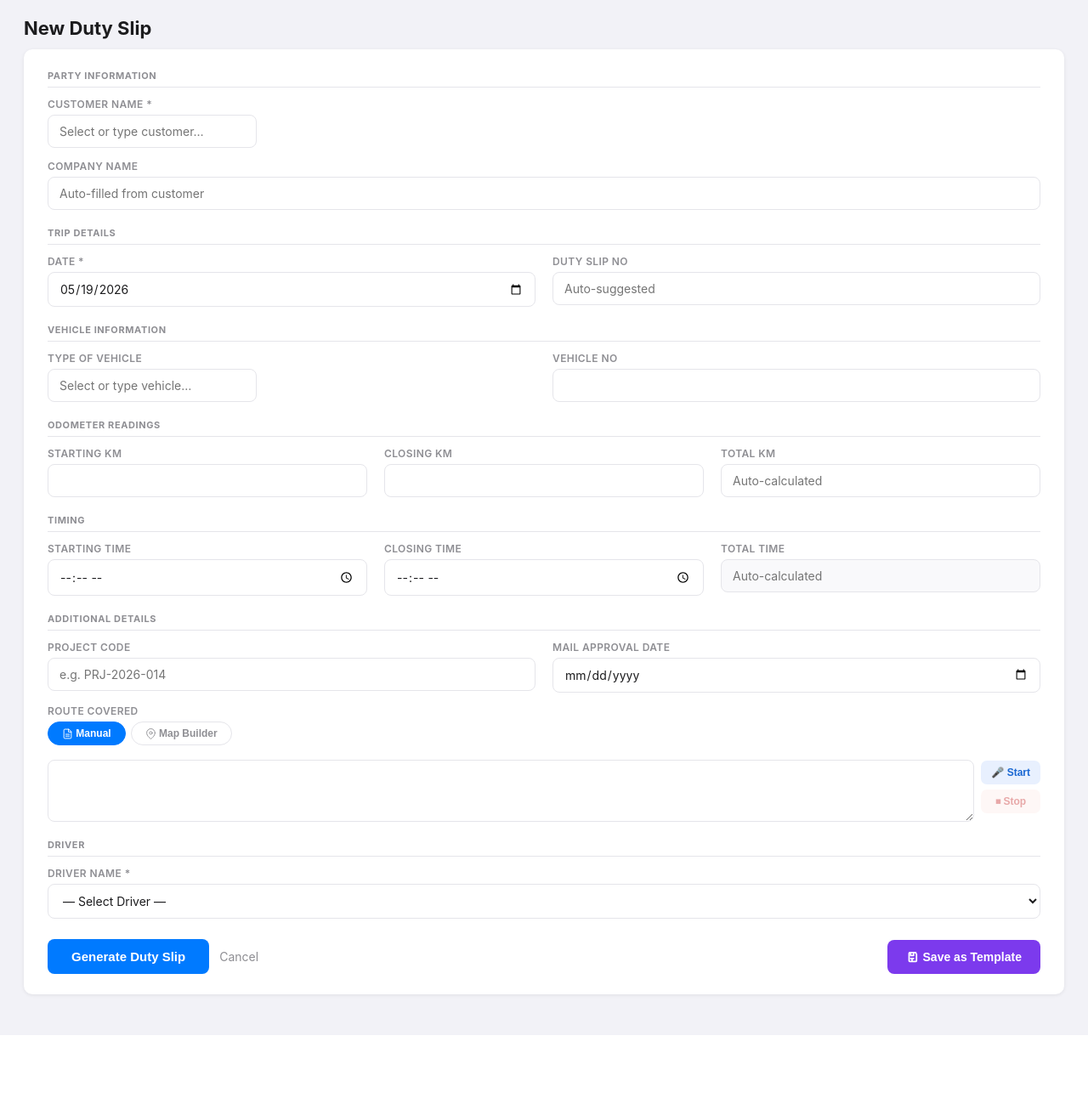
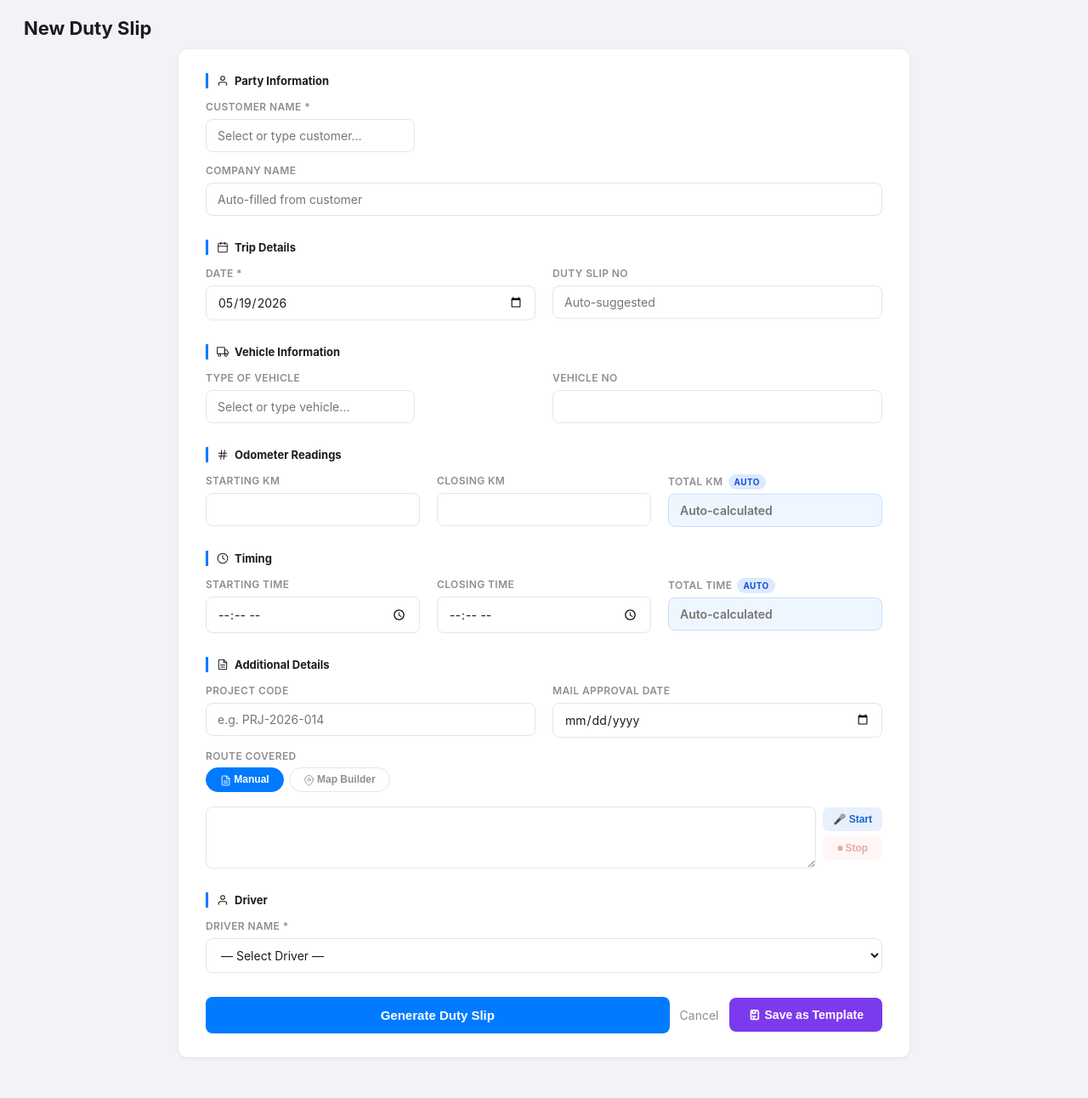
Before and after one commit to devank-yadav/billgenerator, a Flask app: page /generator in a window 1280 px wide. Shown: the part 56-1348 px from the top of the page at 85% size. Before the commit the page ends 1274 px from the top, so only its background shows below. Run offline with Flask 3, Linux system fonts and the light colour scheme; the visitor is signed in with stand-in values (Sample User, id 1); data comes from the database, SQL or seed files in the repository; data that the repository does not hold is empty; parts of the project's set-up code (start-up, migrations or seed data) failed here and were passed over.

Commit message:
Generator form UI redesign: section headers, auto-field styling, focus glow, max-width
- Form card: max-width 860px, centered (margin: auto), more padding (28px 32px)
- Section labels: 13px dark bold with blue left-accent bar + icon — replaces 11px uppercase muted
  Party/Trip/Vehicle/Odometer/Timing/Additional/Driver all get matching icons from sprite
- Input focus: blue glow ring (box-shadow 0 0 0 3px rgba(0,122,255,0.12)) on all inputs
- Auto-calculated fields (Total KM, Total Time): blue-tinted background (#f0f6ff), blue text,
  blue border, and "AUTO" badge chip in the label — clearly distinct from editable fields
- Odometer + Timing: new .calc-row class (same 3-col grid), auto total column marked .auto-col
- Mobile (≤640px): auto-col spans full width below the two editable fields
- Generate button: flex:1 + slightly larger padding so it fills footer space as a strong CTA

Co-Authored-By: Claude Sonnet 4.6 <noreply@anthropic.com>

```diff
--- a/templates/generator.html
+++ b/templates/generator.html
@@ -79,21 +79,27 @@
 
     /* ---- FORM CARD ---- */
     .form-card {
-      margin: 0 28px;
+      margin: 0 auto;
+      max-width: 860px;
       background: var(--card);
       border-radius: var(--radius);
       box-shadow: var(--shadow);
-      padding: 24px 28px;
+      padding: 28px 32px;
     }
     .section-label {
-      font-size: 11px;
+      font-size: 13px;
       font-weight: 700;
-      text-transform: uppercase;
-      letter-spacing: 0.6px;
-      color: var(--text-muted);
-      margin: 20px 0 12px;
-      padding-bottom: 6px;
-      border-bottom: 1px solid var(--border);
+      text-transform: none;
+      letter-spacing: 0;
+      color: var(--text);
+      margin: 28px 0 14px;
+      padding: 0 0 0 10px;
+      border-left: 3px solid var(--primary);
+      border-bottom: none;
+      line-height: 1.4;
+      display: flex;
+      align-items: center;
+      gap: 7px;
     }
     .section-label:first-child { margin-top: 0; }
     .form-grid {
@@ -103,6 +109,12 @@
     }
     .form-grid .full { grid-column: 1 / -1; }
     .three-col {
+      display: grid;
+      grid-template-columns: 1fr 1fr 1fr;
+      gap: 14px 20px;
+    }
+    /* Odometer / Timing: 3-col with styled auto-calculated column */
+    .calc-row {
       display: grid;
       grid-template-columns: 1fr 1fr 1fr;
       gap: 14px 20px;
@@ -114,6 +126,7 @@
       color: var(--text-muted);
       text-transform: uppercase;
       letter-spacing: 0.4px;
+      line-height: 1.4;
     }
     .field input,
     .field select,
@@ -126,12 +139,35 @@
       background: #fff;
       color: var(--text);
       font-family: inherit;
-      transition: border-color 0.15s;
+      transition: border-color 0.15s, box-shadow 0.15s;
     }
     .field input:focus,
     .field select:focus,
-    .field textarea:focus { border-color: var(--primary); }
+    .field textarea:focus {
+      border-color: var(--primary);
+      box-shadow: 0 0 0 3px rgba(0, 122, 255, 0.12);
+    }
     .field input[readonly] { background: #f9f9fb; color: var(--text-muted); }
+    /* Auto-calculated fields */
+    .field input.auto-field {
+      background: #f0f6ff;
+      color: #1967d2;
+      border-color: #c7dffe;
+      font-weight: 600;
+    }
+    .field input.auto-field:focus {
+      border-color: #4d94ff;
+      box-shadow: 0 0 0 3px rgba(0, 122, 255, 0.10);
+    }
+    .auto-label-wrap { display: flex; align-items: center; gap: 6px; }
+    .auto-badge {
+      display: inline-flex; align-items: center;
+      background: #dbeafe; color: #1d4ed8;
+      font-size: 10px; font-weight: 700;
+      padding: 2px 7px; border-radius: 999px;
+      text-transform: uppercase; letter-spacing: 0.4px;
+      flex-shrink: 0;
+    }
 
     /* Mic buttons */
     .mic-row { display: flex; gap: 8px; align-items: flex-start; }
@@ -151,17 +187,19 @@
     .btn-mic:disabled { opacity: 0.4; cursor: not-allowed; }
 
     /* Submit */
-    .form-footer { margin-top: 24px; display: flex; gap: 12px; align-items: center; }
+    .form-footer { margin-top: 28px; display: flex; gap: 12px; align-items: center; flex-wrap: wrap; }
     .btn-submit {
       background: var(--primary);
       color: #fff;
       border: none;
-      padding: 12px 28px;
+      padding: 13px 32px;
       border-radius: 8px;
       font-size: 15px;
       font-weight: 700;
       cursor: pointer;
       transition: background 0.15s;
+      flex: 1;
+      min-width: 180px;
     }
     .btn-submit:hover { background: var(--primary-hover); }
     .btn-cancel-link { color: var(--text-muted); text-decoration: none; font-size: 14px; }
@@ -439,9 +477,11 @@
       .form-grid { grid-template-columns: 1fr; }
       .form-grid .full { grid-column: 1; }
       .three-col { grid-template-columns: 1fr 1fr; }
+      .calc-row { grid-template-columns: 1fr 1fr; }
+      .calc-row .auto-col { grid-column: 1 / -1; }
       .form-footer { flex-wrap: wrap; gap: 10px; }
       .btn-save-tpl { margin-left: 0; width: 100%; justify-content: center; }
-      .btn-submit { flex: 1; }
+      .btn-submit { flex: 1; min-width: 140px; }
       #mapPreview { height: 200px; }
       .loop-row .loop-inputs { grid-template-columns: 1fr auto 1fr; }
       .loop-row .loop-inputs .loop-count,
@@ -494,7 +534,7 @@
     <form action="/generate" method="post">
 
       <!-- PARTY INFO -->
-      <div class="section-label">Party Information</div>
+      <div class="section-label"><svg class="icon" width="14" height="14"><use href="#icon-user"/></svg> Party Information</div>
       <div class="form-grid">
         <div class="field full">
           <label for="customer_name">Customer Name *</label>
@@ -514,7 +554,7 @@
       </div>
 
       <!-- TRIP INFO -->
-      <div class="section-label">Trip Details</div>
+      <div class="section-label"><svg class="icon" width="14" height="14"><use href="#icon-calendar"/></svg> Trip Details</div>
       <div class="form-grid">
         <div class="field">
           <label for="date">Date *</label>
@@ -528,7 +568,7 @@
       </div>
 
       <!-- VEHICLE INFO -->
-      <div class="section-label">Vehicle Information</div>
+      <div class="section-label"><svg class="icon" width="14" height="14"><use href="#icon-truck"/></svg> Vehicle Information</div>
       <div class="form-grid">
         <div class="field">
           <label for="vehicle_type">Type of Vehicle</label>
@@ -547,8 +587,8 @@
       </div>
 
       <!-- KM -->
-      <div class="section-label">Odometer Readings</div>
-      <div class="three-col">
+      <div class="section-label"><svg class="icon" width="14" height="14"><use href="#icon-hash"/></svg> Odometer Readings</div>
+      <div class="calc-row">
         <div class="field">
           <label for="starting_km">Starting KM</label>
           <input type="text" id="starting_km" name="starting_km" inputmode="numeric">
@@ -557,15 +597,15 @@
           <label for="closing_km">Closing KM</label>
           <input type="text" id="closing_km" name="closing_km" inputmode="numeric">
         </div>
-        <div class="field">
-          <label for="total_km">Total KM</label>
-          <input type="text" id="total_km" name="total_km" placeholder="Auto-calculated">
+        <div class="field auto-col">
+          <label class="auto-label-wrap" for="total_km">Total KM <span class="auto-badge">Auto</span></label>
+          <input type="text" id="total_km" name="total_km" class="auto-field" placeholder="Auto-calculated">
         </div>
       </div>
 
       <!-- TIME -->
-      <div class="section-label">Timing</div>
-      <div class="three-col">
+      <div class="section-label"><svg class="icon" width="14" height="14"><use href="#icon-clock"/></svg> Timing</div>
+      <div class="calc-row">
         <div class="field">
           <label for="starting_time">Starting Time</label>
           <input type="time" id="starting_time" name="starting_time" value="{{ prefill.get('starting_time', '') }}">
@@ -574,14 +614,14 @@
           <label for="closing_time">Closing Time</label>
           <input type="time" id="closing_time" name="closing_time" value="{{ prefill.get('closing_time', '') }}">
         </div>
-        <div class="field">
-          <label for="total_time">Total Time</label>
-          <input type="text" id="total_time" name="total_time" readonly placeholder="Auto-calculated">
+        <div class="field auto-col">
+          <label class="auto-label-wrap" for="total_time">Total Time <span class="auto-badge">Auto</span></label>
+          <input type="text" id="total_time" name="total_time" class="auto-field" readonly placeholder="Auto-calculated">
         </div>
       </div>
 
       <!-- EXTRAS -->
-      <div class="section-label">Additional Details</div>
+      <div class="section-label"><svg class="icon" width="14" height="14"><use href="#icon-document"/></svg> Additional Details</div>
       <div class="form-grid">
         <div class="field">
           <label for="project_code">Project Code</label>
@@ -671,7 +711,7 @@
       </div>
 
       <!-- DRIVER -->
-      <div class="section-label">Driver</div>
+      <div class="section-label"><svg class="icon" width="14" height="14"><use href="#icon-user"/></svg> Driver</div>
       <div class="form-grid">
         <div class="field full">
           <label for="driver_name">Driver Name *</label>
```
